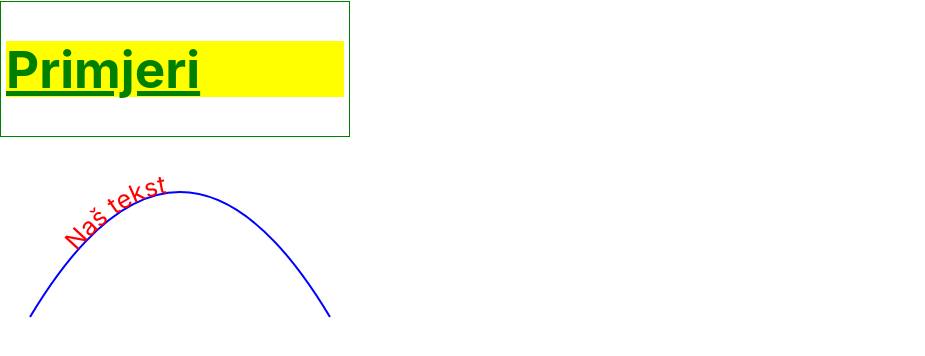
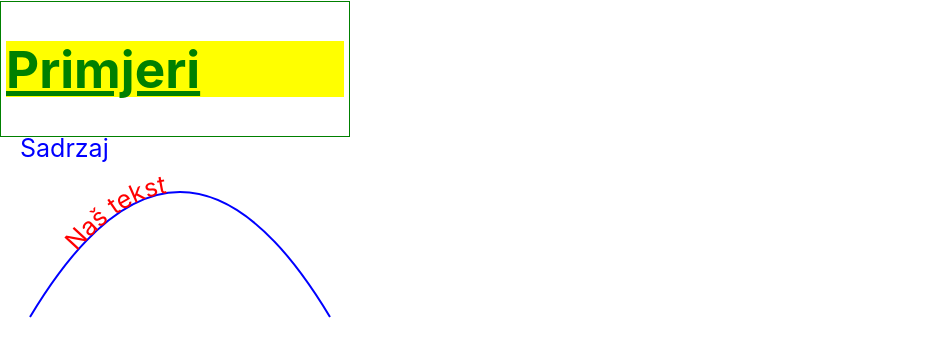
Before and after one commit to webbugt/algebra-react-vjezbe, a React (Vite) app: page /primjeri in a window 1280 px wide. Shown: the part 268-624 px from the top of the page, without its empty margins (0-925 px from the left). Built offline with nearby package versions, Linux system fonts and the light colour scheme.

Commit message:
additional svg text and useEffect example

```diff
--- a/src/components/InteractiveSvg.jsx
+++ b/src/components/InteractiveSvg.jsx
@@ -1,4 +1,4 @@
-import { useState } from "react";
+import { useEffect, useState } from "react";
 
 function InteractiveSvg() {
   const [svgContent, setSvgContent] = useState("Naš tekst");
@@ -6,6 +6,17 @@ function InteractiveSvg() {
   const onMouseEnter = () => {
     setSvgContent("Ušli smo mišem");
   };
+
+  useEffect(
+    function useEffectHandler() {
+      console.log("use effect handler:", svgContent);
+
+      return function destroy() {
+        console.log("use effect destroy", svgContent);
+      };
+    },
+    [svgContent]
+  );
 
   return (
     <svg
@@ -33,6 +44,16 @@ function InteractiveSvg() {
           {svgContent}
         </textPath>
       </text>
+      <text
+        x={20}
+        y={20}
+        style={{
+          fill: "blue",
+          fontSize: 25,
+        }}
+      >
+        Sadrzaj
+      </text>
     </svg>
   );
 }
```
